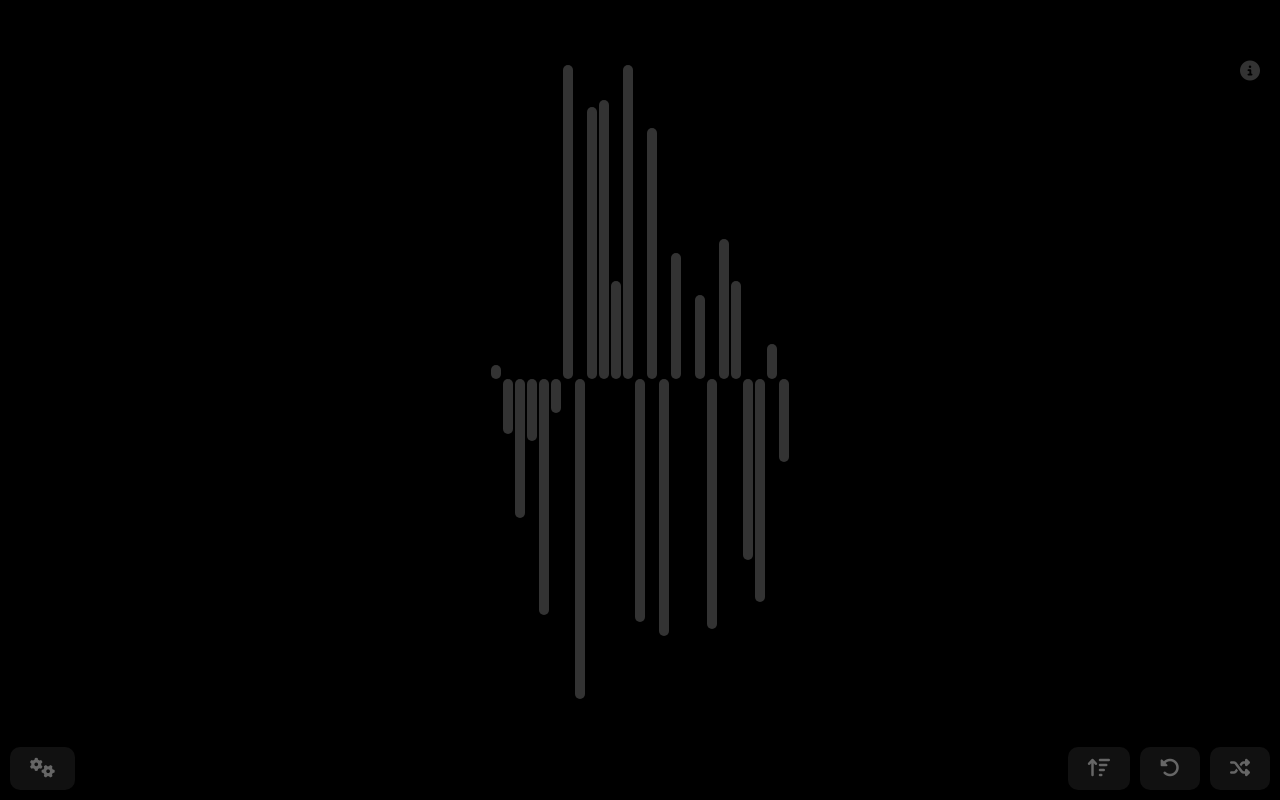
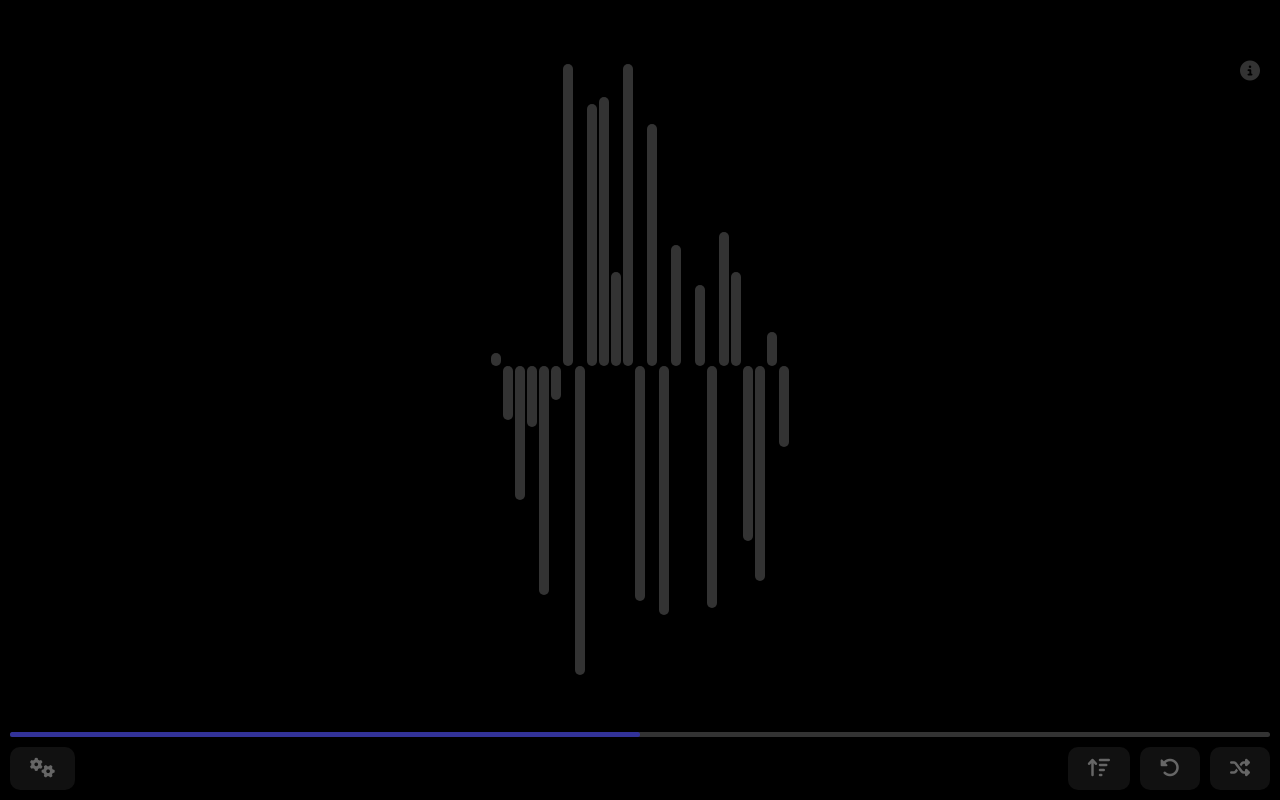
Before and after one commit to AbhishekBiswasGitHub/sorting-algo-visualizer, a React (Vite) app: page / in a window 1280 px wide. Built offline with nearby package versions, Linux system fonts and the light colour scheme.

Commit message:
[ADD] Component "ProgressBar"

```diff
--- a/src/App.jsx
+++ b/src/App.jsx
@@ -4,8 +4,9 @@ import { AppContext } from "./contexts/AppContext";
 
 import ColorCodeInfo from "./components/ColorCodeInfo";
 import Settings from "./components/Settings";
+import ArrayViz from "./components/ArrayViz";
+import ProgressBar from "./components/ProgressBar";
 import Controls from "./components/Controls";
-import ArrayViz from "./components/ArrayViz";
 
 import "./App.css";
 
@@ -24,6 +25,7 @@ const App = () => {
         max={max}
         array={sortedPrimary}
       />
+      <ProgressBar progress={50} />
       <Controls />
     </div>
   );
--- /dev/null
+++ b/src/components/ProgressBar.jsx
@@ -0,0 +1,29 @@
+import PropTypes from "prop-types";
+
+import STATUS from "../data/status";
+const { UNSORTED, SORTED } = STATUS;
+
+import styles from "./progress-bar.module.css";
+
+const ProgressBar = ({ progress }) => {
+  return (
+    <div
+      className={styles.container}
+      style={{ backgroundColor: UNSORTED }}
+    >
+      <div
+        className={styles.progress}
+        style={{
+          backgroundColor: SORTED,
+          width: `${progress}%`,
+        }}
+      ></div>
+    </div>
+  );
+};
+
+ProgressBar.propTypes = {
+  progress: PropTypes.any.isRequired,
+};
+
+export default ProgressBar;
--- /dev/null
+++ b/src/components/progress-bar.module.css
@@ -0,0 +1,16 @@
+.container {
+  width: 100%;
+  height: 0.5rem;
+
+  margin: 1rem 0;
+
+  border-radius: 0.5rem;
+}
+
+.progress {
+  height: 100%;
+
+  border-radius: 0.5rem;
+
+  transition: width 50ms linear;
+}
```
